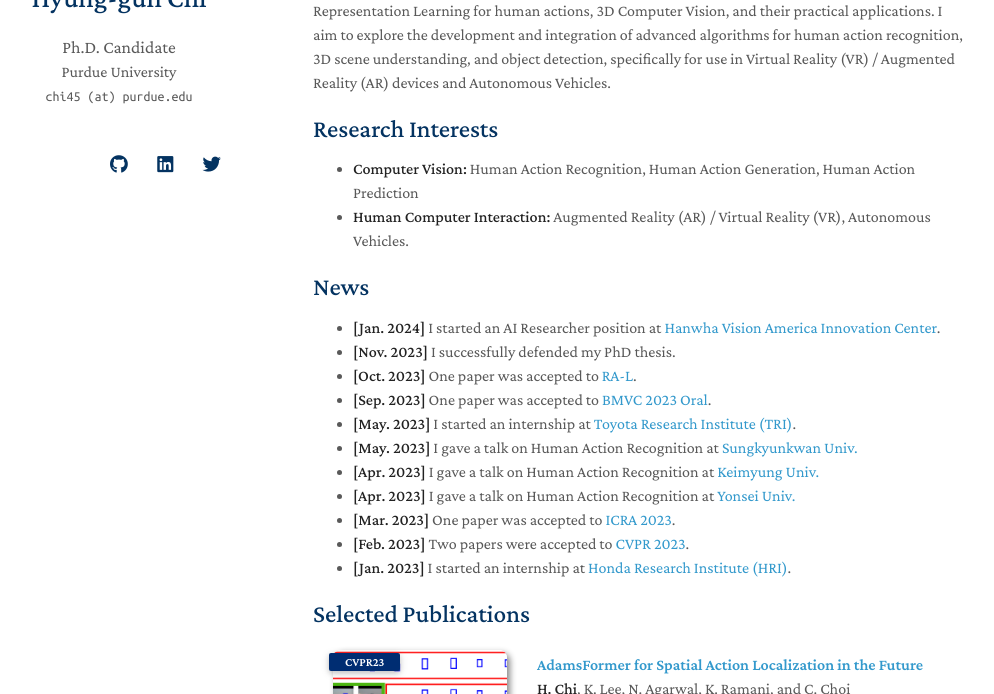
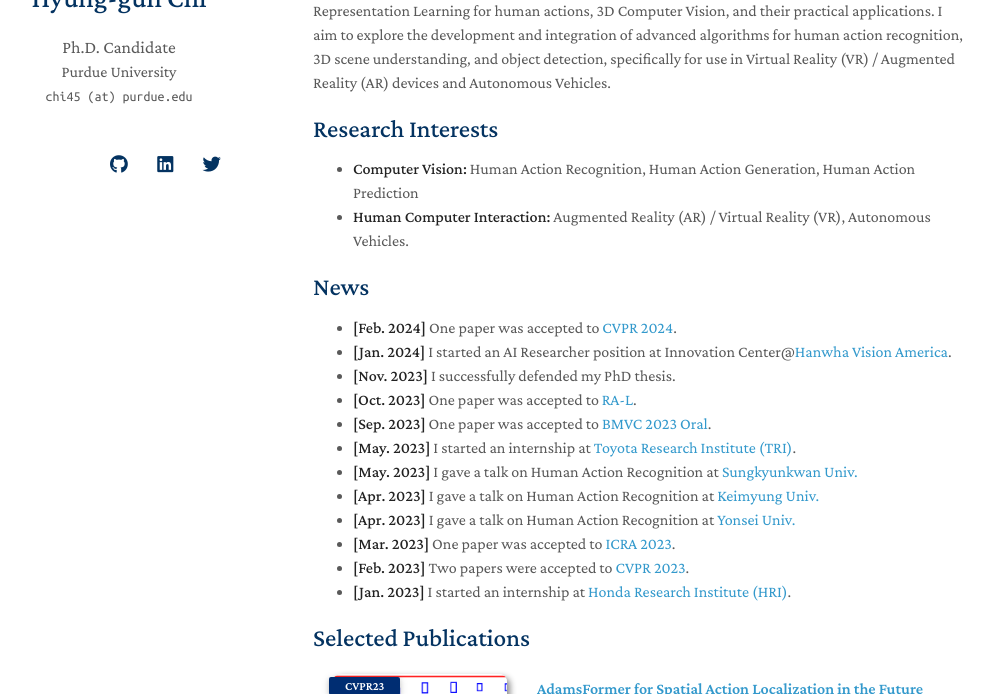
Before and after one commit to stnoah1/stnoah1.github.io, a Jekyll site: the page built from index.md, in a window 1280 px wide and 900 px high, cut to the strip 206-900 px from the top of the window. Shown: the whole strip, without its empty margins (157-1151 px from the left). Built offline with Jekyll 4.4.1, drawn with Linux system fonts in a browser that asks for light colours; nearby versions of some CDN libraries; a style sheet for code colours, icons or effects is not loaded; our own code applies the rules of GitHub Pages for plain Markdown files.

Commit message:
rebuilding site Mon Feb 26 21:05:13 PST 2024

```diff
--- a/index.md
+++ b/index.md
@@ -13,7 +13,8 @@ I am currently a Ph.D candidate in the Department of Electrical and Computer Eng
 
 ## News
 
-- **[Jan. 2024]** I started an AI Researcher position at [Hanwha Vision America Innovation Center](https://hanwhavisionamerica.com).
+- **[Feb. 2024]** One paper was accepted to [CVPR 2024](https://cvpr2024.thecvf.com).
+- **[Jan. 2024]** I started an AI Researcher position at Innovation Center@[Hanwha Vision America](https://hanwhavisionamerica.com).
 - **[Nov. 2023]** I successfully defended my PhD thesis.
 - **[Oct. 2023]** One paper was accepted to [RA-L](https://www.ieee-ras.org/publications/ra-l).
 - **[Sep. 2023]** One paper was accepted to [BMVC 2023 Oral](https://bmvc2023.org).
```
